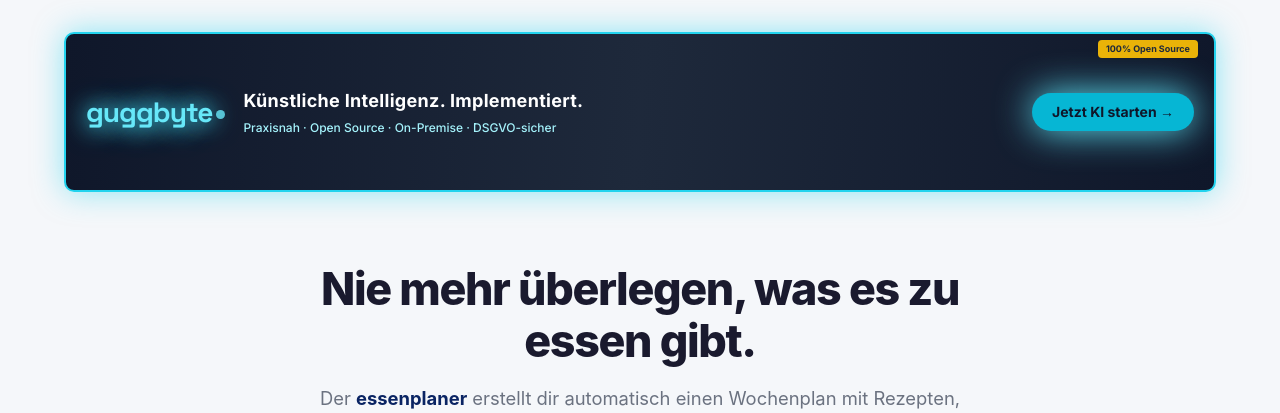
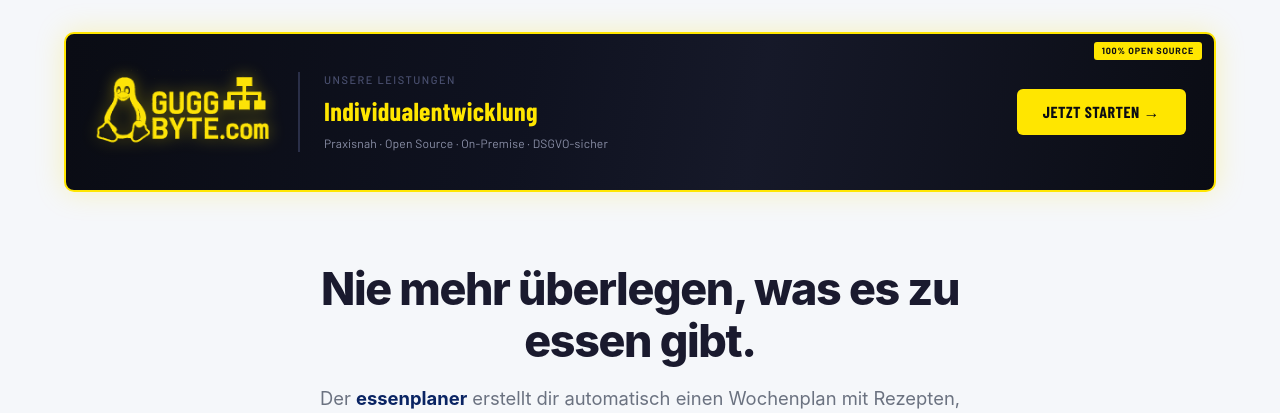
Before and after one commit to guggenbergerME/essenplaner, a FastAPI app: page / in a window 1280 px wide. Shown: the part 73-486 px from the top of the page. Run offline with FastAPI, Linux system fonts and the light colour scheme.

Commit message:
feat: guggbyte Banner mit Originalfarben, Logo und Leistungs-Slider
Co-Authored-By: Claude Sonnet 4.6 <noreply@anthropic.com>

```diff
--- a/app/templates/startseite.html
+++ b/app/templates/startseite.html
@@ -11,129 +11,153 @@
 
 <!-- guggbyte.com Banner -->
 <link rel="preconnect" href="https://fonts.googleapis.com">
-<link href="https://fonts.googleapis.com/css2?family=Inter:wght@500;700&family=Space+Grotesk:wght@600;700&display=swap" rel="stylesheet">
+<link href="https://fonts.googleapis.com/css2?family=Barlow+Condensed:wght@600;700&family=Barlow:wght@400;500;700&display=swap" rel="stylesheet">
 <style>
 .gb-banner {
     width: 100%;
     height: 160px;
-    background: linear-gradient(95deg, #0f172a 0%, #1e293b 50%, #0f172a 100%);
-    border: 2px solid #22d3ee;
+    background: linear-gradient(100deg, #0A0C14 0%, #0F1220 40%, #161929 60%, #0A0C14 100%);
+    border: 2px solid #FFE600;
     border-radius: 10px;
     overflow: hidden;
     position: relative;
-    box-shadow: 0 0 30px rgba(34,211,238,0.5);
+    box-shadow: 0 0 28px rgba(255,230,0,0.25);
     display: flex;
     align-items: center;
-    padding: 0 20px;
+    padding: 0 28px;
     box-sizing: border-box;
     margin-bottom: 1.5rem;
     cursor: pointer;
     text-decoration: none;
+    transition: box-shadow 0.3s;
 }
-.gb-banner__logo {
-    font-family: 'Space Grotesk', sans-serif;
-    font-size: 28px;
-    font-weight: 700;
-    color: #67e8f9;
-    letter-spacing: -1px;
-    animation: gbGlow 2.5s ease-in-out infinite alternate;
-    white-space: nowrap;
+.gb-banner:hover {
+    box-shadow: 0 0 48px rgba(255,230,0,0.45);
+}
+.gb-banner__logo-img {
+    height: 90px;
+    width: auto;
     flex-shrink: 0;
+    filter: drop-shadow(0 0 8px rgba(255,230,0,0.4));
 }
-.gb-banner__dot {
-    display: inline-block;
-    width: 9px;
-    height: 9px;
-    background: #67e8f9;
-    border-radius: 50%;
-    margin-left: 4px;
-    vertical-align: middle;
-    animation: gbBlink 1.4s infinite;
+.gb-banner__divider {
+    width: 2px;
+    height: 80px;
+    background: #2A2F48;
+    margin: 0 24px;
+    flex-shrink: 0;
 }
 .gb-banner__content {
     flex: 1;
-    margin-left: 18px;
     overflow: hidden;
+    display: flex;
+    flex-direction: column;
+    justify-content: center;
+    gap: 6px;
 }
-.gb-banner__headline {
-    font-family: 'Inter', sans-serif;
-    font-size: 18px;
+.gb-banner__label {
+    font-family: 'Barlow', sans-serif;
+    font-size: 11px;
+    font-weight: 500;
+    color: #4A5070;
+    text-transform: uppercase;
+    letter-spacing: 1.5px;
+}
+.gb-banner__slider {
+    font-family: 'Barlow Condensed', sans-serif;
+    font-size: 26px;
     font-weight: 700;
-    color: white;
+    color: #FFE600;
     letter-spacing: 0.3px;
-    animation: gbFadeSlide 4s ease-in-out infinite;
+    height: 34px;
+    overflow: hidden;
+    position: relative;
+}
+.gb-banner__slider-track {
+    display: flex;
+    flex-direction: column;
+    transition: transform 0.6s cubic-bezier(0.4, 0, 0.2, 1);
+}
+.gb-banner__slider-item {
+    height: 34px;
+    line-height: 34px;
     white-space: nowrap;
 }
 .gb-banner__sub {
-    font-family: 'Inter', sans-serif;
+    font-family: 'Barlow', sans-serif;
     font-size: 12px;
-    color: #a5f3fc;
-    margin-top: 2px;
-    opacity: 0;
-    animation: gbFadeIn 1.8s ease 0.6s forwards;
+    color: #8B90A8;
+    letter-spacing: 0.2px;
 }
 .gb-banner__cta {
-    background: #06b6d4;
-    color: #0f172a;
-    font-family: 'Inter', sans-serif;
+    background: #FFE600;
+    color: #0A0C14;
+    font-family: 'Barlow Condensed', sans-serif;
     font-weight: 700;
-    padding: 8px 20px;
-    border-radius: 50px;
-    font-size: 14px;
-    margin-left: 16px;
-    box-shadow: 0 0 18px #22d3ee;
-    animation: gbPulseCTA 2s infinite;
+    padding: 10px 26px;
+    border-radius: 6px;
+    font-size: 16px;
+    letter-spacing: 0.5px;
+    margin-left: 24px;
     white-space: nowrap;
     flex-shrink: 0;
     transition: all 0.25s;
     border: none;
+    text-transform: uppercase;
 }
 .gb-banner:hover .gb-banner__cta {
-    transform: scale(1.08);
-    background: #67e8f9;
-    box-shadow: 0 0 30px #67e8f9;
+    background: #fff;
+    box-shadow: 0 0 20px rgba(255,230,0,0.5);
+    transform: translateY(-1px);
 }
 .gb-banner__tag {
     position: absolute;
-    top: 6px;
-    right: 16px;
-    background: #eab308;
-    color: #1e293b;
+    top: 8px;
+    right: 12px;
+    background: #FFE600;
+    color: #0A0C14;
     font-size: 9px;
     font-weight: 700;
     padding: 2px 8px;
-    border-radius: 4px;
-    font-family: 'Inter', sans-serif;
-}
-@keyframes gbGlow {
-    from { text-shadow: 0 0 10px #67e8f9; }
-    to   { text-shadow: 0 0 25px #22d3ee, 0 0 40px #67e8f9; }
-}
-@keyframes gbFadeSlide {
-    0%   { transform: translateX(-30px); opacity: 0; }
-    15%  { transform: translateX(0); opacity: 1; }
-    70%  { transform: translateX(0); opacity: 1; }
-    100% { transform: translateX(30px); opacity: 0; }
-}
-@keyframes gbFadeIn { to { opacity: 1; } }
-@keyframes gbPulseCTA {
-    0%, 100% { box-shadow: 0 0 18px #22d3ee; }
-    50%       { box-shadow: 0 0 40px #67e8f9; }
-}
-@keyframes gbBlink {
-    0%, 100% { opacity: 1; }
-    50%       { opacity: 0.3; }
+    border-radius: 3px;
+    font-family: 'Barlow', sans-serif;
+    text-transform: uppercase;
+    letter-spacing: 0.8px;
 }
 </style>
 <a class="gb-banner" href="https://www.guggbyte.com/" target="_blank" rel="noopener">
-    <div class="gb-banner__logo">guggbyte<span class="gb-banner__dot"></span></div>
+    <img class="gb-banner__logo-img" src="{{ url_for('static', path='guggbyte_logo.png') }}" alt="guggbyte.com Logo">
+    <div class="gb-banner__divider"></div>
     <div class="gb-banner__content">
-        <div class="gb-banner__headline">Künstliche Intelligenz. Implementiert.</div>
+        <div class="gb-banner__label">Unsere Leistungen</div>
+        <div class="gb-banner__slider">
+            <div class="gb-banner__slider-track" id="gbSliderTrack">
+                <div class="gb-banner__slider-item">Individualentwicklung</div>
+                <div class="gb-banner__slider-item">KI-Beratung &amp; Strategie</div>
+                <div class="gb-banner__slider-item">KI-Implementierung</div>
+                <div class="gb-banner__slider-item">Automatisierung</div>
+                <div class="gb-banner__slider-item">KI-Infrastruktur</div>
+                <div class="gb-banner__slider-item">Linux Systeme</div>
+                <div class="gb-banner__slider-item">Maschinen-Automatisierung</div>
+            </div>
+        </div>
         <div class="gb-banner__sub">Praxisnah · Open Source · On-Premise · DSGVO-sicher</div>
     </div>
-    <div class="gb-banner__cta">Jetzt KI starten →</div>
+    <div class="gb-banner__cta">Jetzt starten →</div>
     <div class="gb-banner__tag">100% Open Source</div>
 </a>
+<script>
+(function() {
+    const track = document.getElementById('gbSliderTrack');
+    if (!track) return;
+    const items = track.children.length;
+    let current = 0;
+    setInterval(function() {
+        current = (current + 1) % items;
+        track.style.transform = 'translateY(-' + (current * 34) + 'px)';
+    }, 2800);
+})();
+</script>
 
 <!-- Hero -->
 <section class="landing-hero">
```
Also changed, not shown: app/static/guggbyte_logo.png (added).
